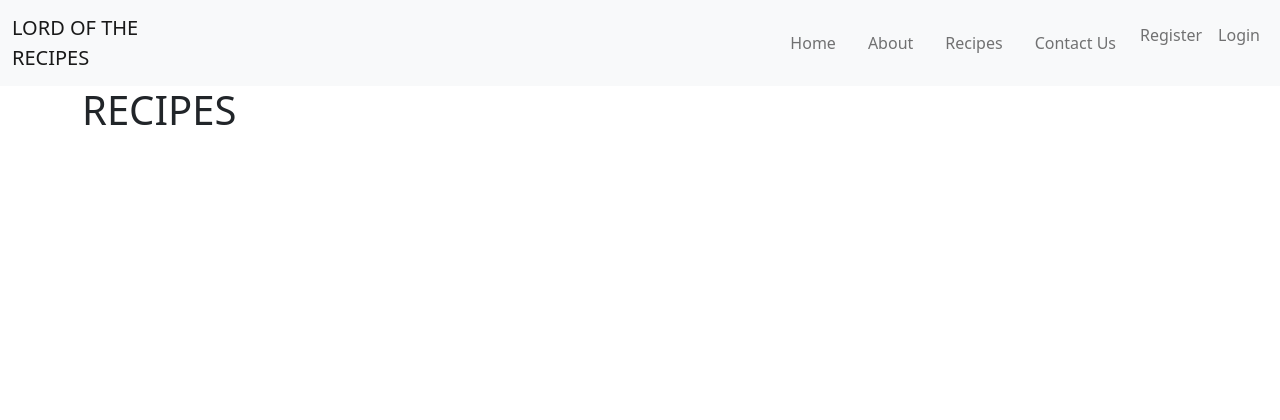
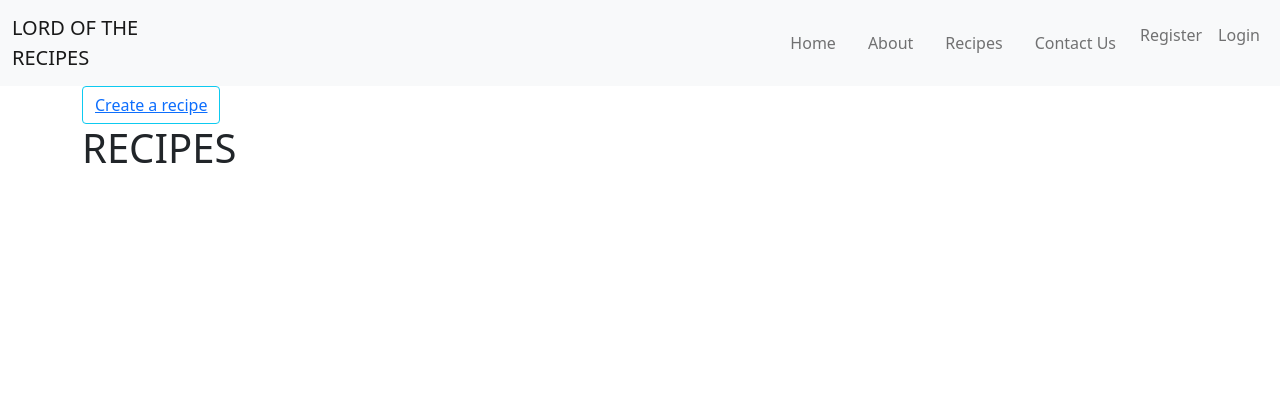
Before and after one commit to hartnetl/lord-of-the-recipes, a Django app: page /recipe/ in a window 1280 px wide. Shown: the top 420 px of the page. Run offline with Django 3.2, Linux system fonts and the light colour scheme; data that the repository does not hold is empty; parts of the project's set-up code (start-up, migrations or seed data) failed here and were passed over; some libraries are stand-ins or nearby versions.

Commit message:
Feat: Add button on recipes page to direct to create recipe

```diff
--- a/templates/recipes.html
+++ b/templates/recipes.html
@@ -1,50 +1,14 @@
 {% extends "base.html" %}
 
 {% block content %}
+
+<button type="button" class="btn btn-outline-info" href="{% url 'contact' %}"><a href="{% url 'create' %}">Create a recipe</a></button>
+
 
 <h1>RECIPES</h1>
 
 <div class="container-fluid">
     <div class="row">
-
-        <!-- Recipe list-->
-        <!-- <div class="col-12 mt-3 left">
-            <div class="row">
-
-                {% for recipe in recipe_list %}
-
-                <div class="col-md-3">
-                    <div class="card mb-3">
-                        <div class="card-body">
-                            <div class="image-container">
-                                {% if "placeholder" in recipe.featured_image.url %}
-                                <img class="card-img-top"
-                                    src="https://res.cloudinary.com/hartnetl/image/upload/v1634056214/temp-logo_lkdghp.png">
-                                {% else %}
-                                <img class="card-img-top" src=" {{ recipe.featured_image.url }}">
-                                {% endif %}
-                                <div class="image-flash">
-                                    <p class="author">Author: {{ recipe.creator }}</p>
-                                </div>
-                            </div>
-                            <a href="#" class="recipe-link">
-                                <h2 class="card-title">{{ recipe.title }}</h2>
-                                <p class="card-text">{{ recipe.about }}</p>
-                            </a>
-                            <hr />
-                            <p class="card-text text-muted h6">{{ recipe.date_created }} </p>
-                        </div>
-                    </div>
-                </div>
-
-                {% if forloop.counter|divisibleby:4 %}
-            </div>
-            <div class="row">
-                {% endif %}
-                {% endfor %}
-
-            </div>
-        </div> -->
 
         <!-- flip card recipes -->
 
```
